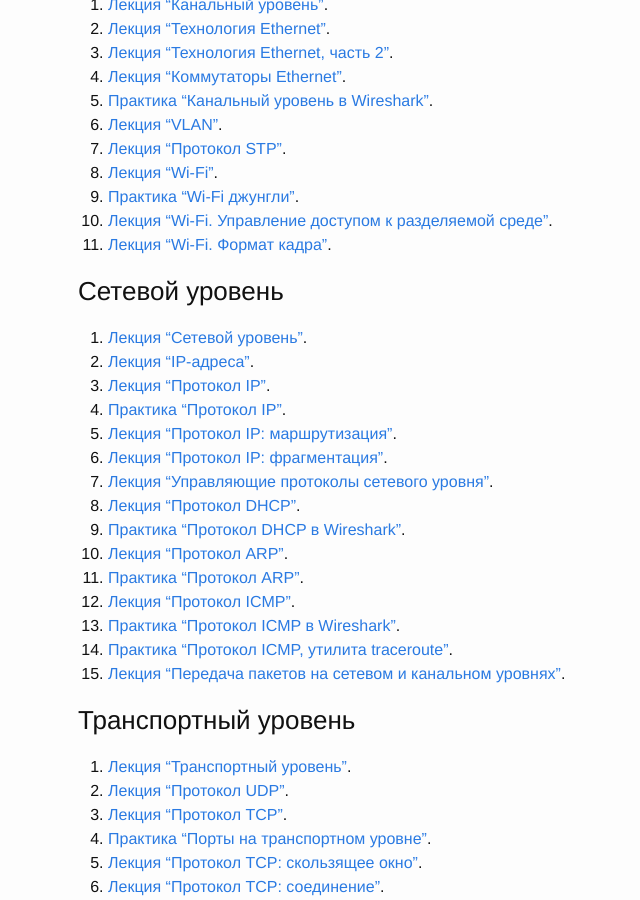
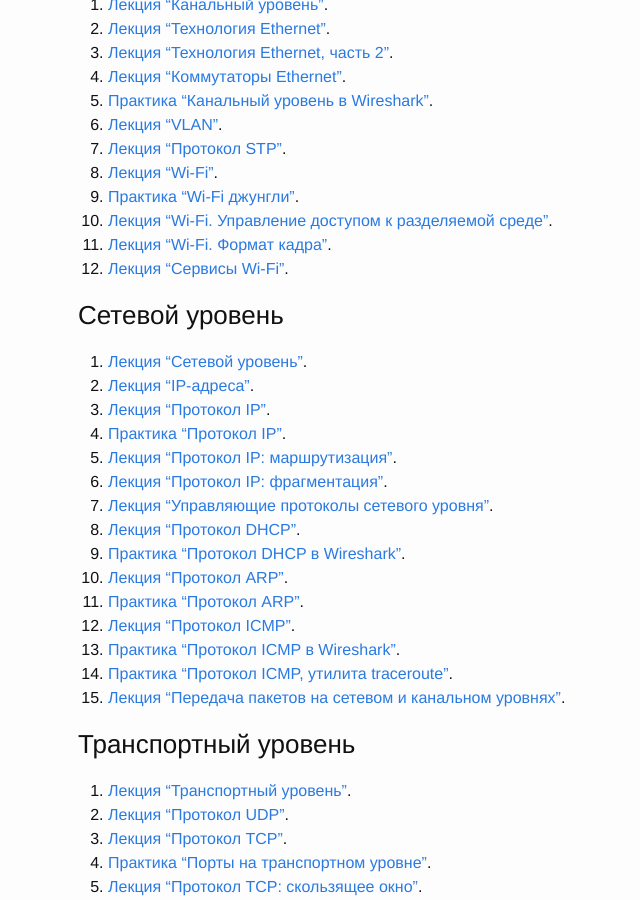
Before and after one commit to sozykin/asozykin.ru, a Jekyll site: the page built from _pages/networks_online.md, in a window 1280 px wide and 900 px high, scrolled down 861 px. Shown: the whole window, without its empty margins (192-832 px from the left). Built offline with Jekyll 4.4.1, drawn with Linux system fonts in a browser that asks for light colours; comment, search, counter and statistics services are not loaded.

Commit message:
List of luctures in the online networks course is updated

```diff
--- a/_pages/networks_online.md
+++ b/_pages/networks_online.md
@@ -40,8 +40,10 @@ permalink: /courses/networks_online
 7. [Лекция "Протокол STP"](https://youtu.be/xtHlGmd94ec).
 8. [Лекция "Wi-Fi"](https://youtu.be/pXG-4L2Hn9M).
 9. [Практика "Wi-Fi джунгли"](https://youtu.be/IXkw5x9t3wg).
-9. [Лекция "Wi-Fi. Управление доступом к разделяемой среде"](https://youtu.be/9eWeUaHA_Us).
-8. [Лекция "Wi-Fi. Формат кадра"](https://youtu.be/nhhDsnQoWh0).
+10. [Лекция "Wi-Fi. Управление доступом к разделяемой среде"](https://youtu.be/9eWeUaHA_Us).
+11. [Лекция "Wi-Fi. Формат кадра"](https://youtu.be/nhhDsnQoWh0).
+12. [Лекция "Сервисы Wi-Fi"](https://youtu.be/FYAuqKjEpLs).
+
 
 
 
```
